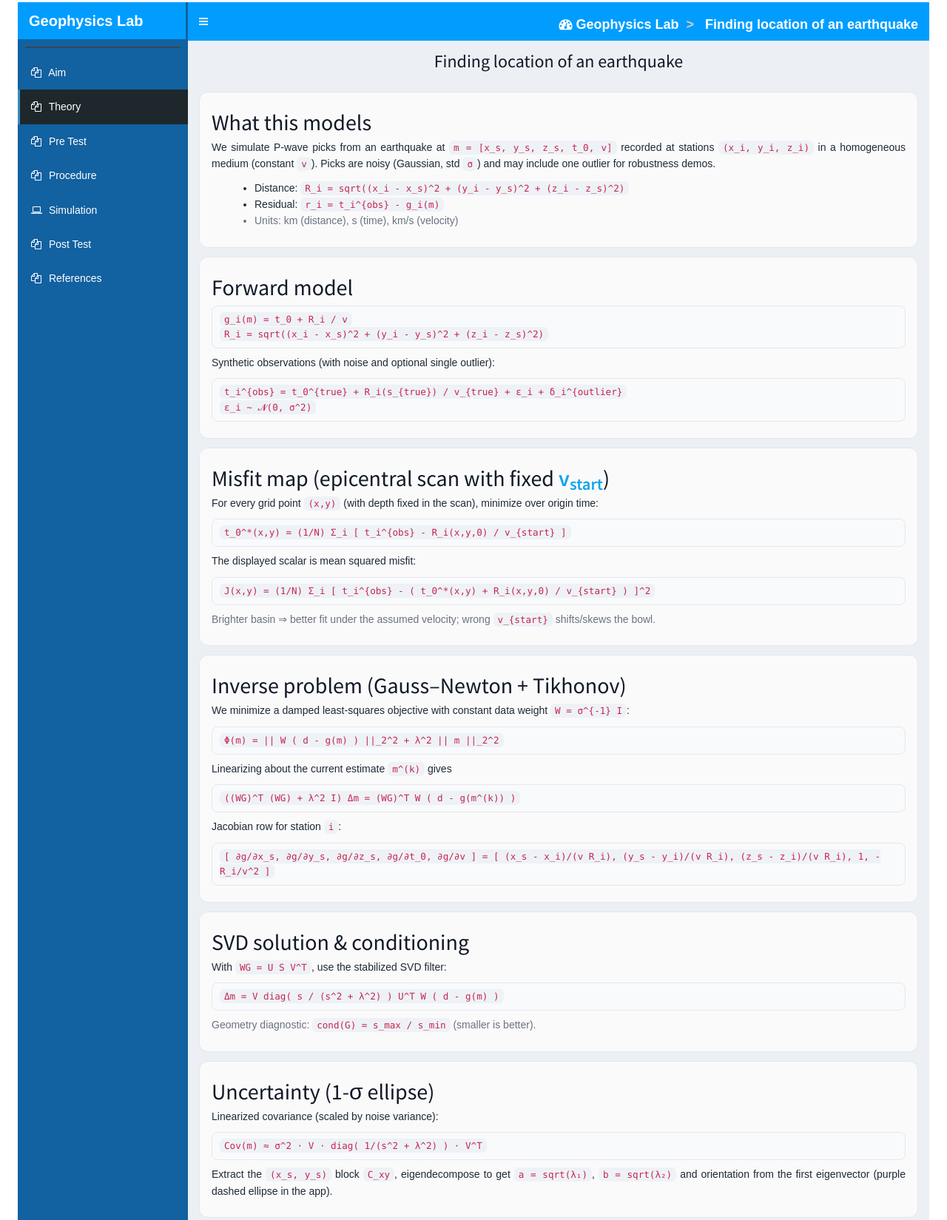
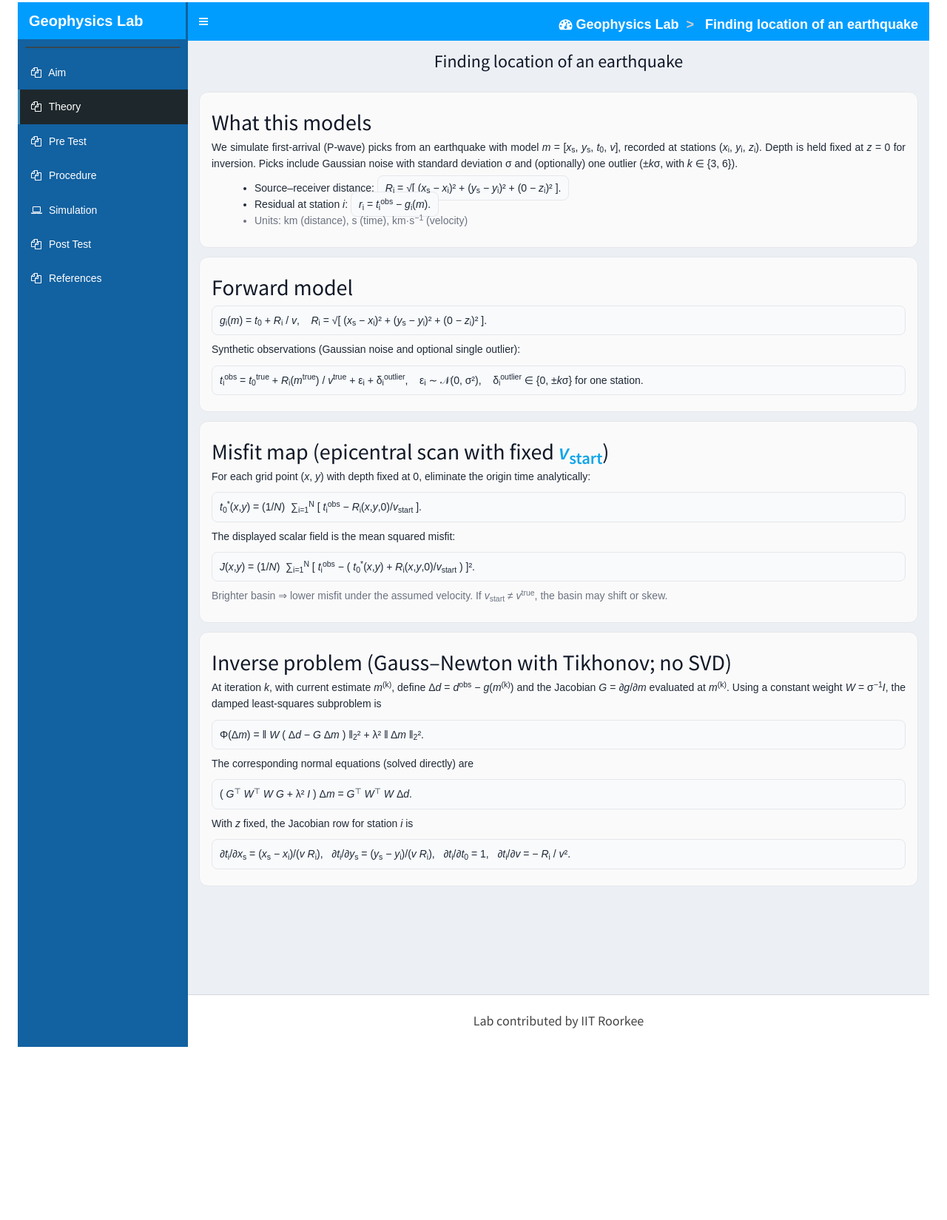
Before and after one commit to J-Jaiswal/VLabs_IITR, a plain HTML site: page labs/Exp_2/theory.html in a window 1280 px wide. Shown: the part 93-1742 px from the top of the page at 74% size. After the commit the page ends 1532 px from the top, so only its background shows below. Drawn offline with nearby package versions, Linux system fonts and the light colour scheme.

Commit message:
theory updated

```diff
--- a/labs/Exp_2/theory.html
+++ b/labs/Exp_2/theory.html
@@ -236,31 +236,41 @@
 
         <!-- Main content -->
         <section class="content">
-          <!-- <p class="muted" style="text-align: center; margin-top: 0">
-            Gauss–Newton inversion with Tikhonov damping, SVD diagnostics,
-            misfit scan, and linearized uncertainty.
-          </p> -->
-
           <div class="card">
             <h2>What this models</h2>
             <p>
-              We simulate P-wave picks from an earthquake at
-              <code>m = [x_s, y_s, z_s, t_0, v]</code> recorded at stations
-              <code>(x_i, y_i, z_i)</code> in a homogeneous medium (constant
-              <code>v</code>). Picks are noisy (Gaussian, std <code>σ</code>)
-              and may include one outlier for robustness demos.
+              We simulate first-arrival (P-wave) picks from an earthquake with
+              model
+              <em>m</em> = [<em>x</em><sub>s</sub>, <em>y</em><sub>s</sub>,
+              <em>t</em><sub>0</sub>, <em>v</em>], recorded at stations (<em
+                >x</em
+              ><sub>i</sub>, <em>y</em><sub>i</sub>, <em>z</em><sub>i</sub>).
+              Depth is held fixed at <em>z</em> = 0 for inversion. Picks include
+              Gaussian noise with standard deviation σ and (optionally) one
+              outlier (±<em>k</em>σ, with <em>k</em> ∈ {3, 6}).
             </p>
             <ul>
               <li>
-                Distance:
-                <code
-                  >R_i = sqrt((x_i - x_s)^2 + (y_i - y_s)^2 + (z_i -
-                  z_s)^2)</code
-                >
+                Source–receiver distance:
+                <span class="eq">
+                  <span class="math">
+                    <em>R</em><sub>i</sub> = √[ (<em>x</em><sub>s</sub> −
+                    <em>x</em><sub>i</sub>)² + (<em>y</em><sub>s</sub> −
+                    <em>y</em><sub>i</sub>)² + (0 − <em>z</em><sub>i</sub>)² ].
+                  </span>
+                </span>
               </li>
-              <li>Residual: <code>r_i = t_i^{obs} - g_i(m)</code></li>
+              <li>
+                Residual at station <em>i</em>:
+                <span class="eq">
+                  <span class="math">
+                    <em>r</em><sub>i</sub> = <em>t</em><sub>i</sub
+                    ><sup>obs</sup> − <em>g</em><sub>i</sub>(<em>m</em>).
+                  </span>
+                </span>
+              </li>
               <li class="muted">
-                Units: km (distance), s (time), km/s (velocity)
+                Units: km (distance), s (time), km·s<sup>−1</sup> (velocity)
               </li>
             </ul>
           </div>
@@ -268,124 +278,172 @@
           <div class="card">
             <h2>Forward model</h2>
             <div class="eq">
-              <code>g_i(m) = t_0 + R_i / v</code><br />
-              <code
-                >R_i = sqrt((x_i - x_s)^2 + (y_i - y_s)^2 + (z_i - z_s)^2)</code
-              >
+              <span class="math">
+                <em>g</em><sub>i</sub>(<em>m</em>) = <em>t</em><sub>0</sub> +
+                <em>R</em><sub>i</sub> / <em>v</em>, &nbsp;&nbsp; <em>R</em
+                ><sub>i</sub> = √[ (<em>x</em><sub>s</sub> − <em>x</em
+                ><sub>i</sub>)² + (<em>y</em><sub>s</sub> − <em>y</em
+                ><sub>i</sub>)² + (0 − <em>z</em><sub>i</sub>)² ].
+              </span>
             </div>
             <p>
-              Synthetic observations (with noise and optional single outlier):
+              Synthetic observations (Gaussian noise and optional single
+              outlier):
             </p>
             <div class="eq">
-              <code
-                >t_i^{obs} = t_0^{true} + R_i(s_{true}) / v_{true} + ε_i +
-                δ_i^{outlier}</code
-              ><br />
-              <code>ε_i ~ 𝓝(0, σ^2)</code>
+              <span class="math">
+                <em>t</em><sub>i</sub><sup>obs</sup> = <em>t</em><sub>0</sub
+                ><sup>true</sup> + <em>R</em><sub>i</sub>(<em>m</em
+                ><sup>true</sup>) / <em>v</em><sup>true</sup> + ε<sub>i</sub> +
+                δ<sub>i</sub><sup>outlier</sup>, &nbsp;&nbsp; ε<sub>i</sub> ∼
+                𝒩(0, σ²), &nbsp;&nbsp; δ<sub>i</sub><sup>outlier</sup> ∈ {0,
+                ±<em>k</em>σ} for one station.
+              </span>
             </div>
           </div>
 
           <div class="card">
             <h2>
               Misfit map (epicentral scan with fixed
-              <span class="hi">v<sub>start</sub></span
+              <span class="hi"><em>v</em><sub>start</sub></span
               >)
             </h2>
             <p>
-              For every grid point <code>(x,y)</code> (with depth fixed in the
-              scan), minimize over origin time:
+              For each grid point (<em>x</em>, <em>y</em>) with depth fixed at
+              0, eliminate the origin time analytically:
             </p>
             <div class="eq">
-              <code
-                >t_0^*(x,y) = (1/N) Σ_i [ t_i^{obs} - R_i(x,y,0) / v_{start}
-                ]</code
-              >
+              <span class="math">
+                <em>t</em><sub>0</sub><sup>*</sup>(<em>x</em>,<em>y</em>) =
+                (1/<em>N</em>) &nbsp;∑<sub>i=1</sub><sup>N</sup> [ <em>t</em
+                ><sub>i</sub><sup>obs</sup> − <em>R</em
+                ><sub>i</sub>(<em>x</em>,<em>y</em>,0)/<em>v</em
+                ><sub>start</sub> ].
+              </span>
             </div>
-            <p>The displayed scalar is mean squared misfit:</p>
+            <p>The displayed scalar field is the mean squared misfit:</p>
             <div class="eq">
-              <code
-                >J(x,y) = (1/N) Σ_i [ t_i^{obs} - ( t_0^*(x,y) + R_i(x,y,0) /
-                v_{start} ) ]^2</code
-              >
+              <span class="math">
+                <em>J</em>(<em>x</em>,<em>y</em>) = (1/<em>N</em>) &nbsp;∑<sub
+                  >i=1</sub
+                ><sup>N</sup> [ <em>t</em><sub>i</sub><sup>obs</sup> − (
+                <em>t</em><sub>0</sub><sup>*</sup>(<em>x</em>,<em>y</em>) +
+                <em>R</em><sub>i</sub>(<em>x</em>,<em>y</em>,0)/<em>v</em
+                ><sub>start</sub> ) ]².
+              </span>
             </div>
             <p class="muted">
-              Brighter basin ⇒ better fit under the assumed velocity; wrong
-              <code>v_{start}</code> shifts/skews the bowl.
+              Brighter basin ⇒ lower misfit under the assumed velocity. If
+              <em>v</em><sub>start</sub> ≠ <em>v</em><sup>true</sup>, the basin
+              may shift or skew.
             </p>
           </div>
 
           <div class="card">
-            <h2>Inverse problem (Gauss–Newton + Tikhonov)</h2>
+            <h2>Inverse problem (Gauss–Newton with Tikhonov; no SVD)</h2>
             <p>
-              We minimize a damped least-squares objective with constant data
-              weight <code>W = σ^{-1} I</code>:
+              At iteration <em>k</em>, with current estimate <em>m</em
+              ><sup>(k)</sup>, define Δ<em>d</em> = <em>d</em><sup>obs</sup> −
+              <em>g</em>(<em>m</em><sup>(k)</sup>) and the Jacobian <em>G</em> =
+              ∂<em>g</em>/∂<em>m</em> evaluated at <em>m</em><sup>(k)</sup>.
+              Using a constant weight <em>W</em> = σ<sup>−1</sup><em>I</em>, the
+              damped least-squares subproblem is
             </p>
             <div class="eq">
-              <code>Φ(m) = || W ( d - g(m) ) ||_2^2 + λ^2 || m ||_2^2</code>
+              <span class="math">
+                Φ(Δ<em>m</em>) = ‖ <em>W</em> ( Δ<em>d</em> − <em>G</em> Δ<em
+                  >m</em
+                >
+                ) ‖<sub>2</sub>² + λ² ‖ Δ<em>m</em> ‖<sub>2</sub>².
+              </span>
+            </div>
+            <p>The corresponding normal equations (solved directly) are</p>
+            <div class="eq">
+              <span class="math">
+                ( <em>G</em><sup>⊤</sup> <em>W</em><sup>⊤</sup> <em>W</em>
+                <em>G</em> + λ² <em>I</em> ) Δ<em>m</em> = <em>G</em
+                ><sup>⊤</sup> <em>W</em><sup>⊤</sup> <em>W</em> Δ<em>d</em>.
+              </span>
             </div>
             <p>
-              Linearizing about the current estimate <code>m^(k)</code> gives
+              With <em>z</em> fixed, the Jacobian row for station <em>i</em> is
             </p>
             <div class="eq">
-              <code>((WG)^T (WG) + λ^2 I) Δm = (WG)^T W ( d - g(m^(k)) )</code>
-            </div>
-            <p>Jacobian row for station <code>i</code>:</p>
-            <div class="eq">
-              <code
-                >[ ∂g/∂x_s, ∂g/∂y_s, ∂g/∂z_s, ∂g/∂t_0, ∂g/∂v ] = [ (x_s -
-                x_i)/(v R_i), (y_s - y_i)/(v R_i), (z_s - z_i)/(v R_i), 1,
-                -R_i/v^2 ]</code
-              >
+              <span class="math">
+                ∂<em>t</em><sub>i</sub>/∂<em>x</em><sub>s</sub> = (<em>x</em
+                ><sub>s</sub> − <em>x</em><sub>i</sub>)/(<em>v</em> <em>R</em
+                ><sub>i</sub>), &nbsp; ∂<em>t</em><sub>i</sub>/∂<em>y</em
+                ><sub>s</sub> = (<em>y</em><sub>s</sub> − <em>y</em
+                ><sub>i</sub>)/(<em>v</em> <em>R</em><sub>i</sub>), &nbsp; ∂<em
+                  >t</em
+                ><sub>i</sub>/∂<em>t</em><sub>0</sub> = 1, &nbsp; ∂<em>t</em
+                ><sub>i</sub>/∂<em>v</em> = − <em>R</em><sub>i</sub> /
+                <em>v</em>².
+              </span>
             </div>
           </div>
-
+          <!--
           <div class="card">
-            <h2>SVD solution &amp; conditioning</h2>
+            <h2>Iteration loop &amp; stopping</h2>
+            <p>Initialization (simple and reproducible):</p>
+            <div class="eq">
+              <span class="math">
+                <em>m</em><sup>(0)</sup> = [ mean(<em>x</em><sub>i</sub>),
+                &nbsp; mean(<em>y</em><sub>i</sub>), &nbsp; 0, &nbsp; <em>v</em
+                ><sub>start</sub> ].
+              </span>
+            </div>
+            <p>For <em>k</em> = 0, 1, …:</p>
+            <ol>
+              <li>
+                Predict <em>g</em>(<em>m</em><sup>(k)</sup>) and residuals
+                <em>r</em><sup>(k)</sup> = <em>d</em><sup>obs</sup> −
+                <em>g</em>(<em>m</em><sup>(k)</sup>).
+              </li>
+              <li>
+                Assemble <em>G</em>(<em>m</em><sup>(k)</sup>) and solve the
+                normal equations for Δ<em>m</em><sup>(k)</sup>.
+              </li>
+              <li>
+                Update &nbsp;<em>m</em><sup>(k+1)</sup> = <em>m</em
+                ><sup>(k)</sup> + Δ<em>m</em><sup>(k)</sup>.
+              </li>
+              <li>
+                Record convergence &nbsp;RMS<sup>(k)</sup> = √[ (1/<em>N</em>)
+                ∑<sub>i</sub> (<em>r</em><sub>i</sub><sup>(k)</sup>)² ].
+              </li>
+            </ol>
             <p>
-              With <code>WG = U S V^T</code>, use the stabilized SVD filter:
+              Stop when ‖Δ<em>m</em><sup>(k)</sup>‖<sub>2</sub> &lt; ε (e.g.,
+              10<sup>−4</sup>) or when the iteration count reaches
+              <em>maxIter</em>. More iterations help when the start is far from
+              the solution or the misfit valley is curved; early stopping occurs
+              naturally when the update becomes negligible (already in the
+              quadratic basin or noise-limited).
             </p>
-            <div class="eq">
-              <code>Δm = V diag( s / (s^2 + λ^2) ) U^T W ( d - g(m) )</code>
-            </div>
-            <p class="muted">
-              Geometry diagnostic: <code>cond(G) = s_max / s_min</code> (smaller
-              is better).
-            </p>
-          </div>
-
+          </div> -->
+          <!--
           <div class="card">
-            <h2>Uncertainty (1-σ ellipse)</h2>
-            <p>Linearized covariance (scaled by noise variance):</p>
-            <div class="eq">
-              <code>Cov(m) ≈ σ^2 · V · diag( 1/(s^2 + λ^2) ) · V^T</code>
-            </div>
-            <p>
-              Extract the <code>(x_s, y_s)</code> block <code>C_xy</code>,
-              eigendecompose to get <code>a = sqrt(λ₁)</code>,
-              <code>b = sqrt(λ₂)</code> and orientation from the first
-              eigenvector (purple dashed ellipse in the app).
-            </p>
-          </div>
-
-          <div class="card">
-            <h2>Notes :</h2>
+            <h2>Notes</h2>
             <ul>
               <li>
-                <span class="hi">Geometry matters:</span> spread stations around
-                the source to reduce <code>cond(G)</code> and shrink the
-                ellipse.
+                <span class="hi">Geometry matters:</span>
+                well-spread stations reduce parameter coupling and improve
+                stability of the normal equations.
               </li>
               <li>
-                <span class="hi">Velocity bias:</span> if
-                <code>v_{start} ≠ v_{true}</code>, solutions shift even for
-                small RMS.
+                <span class="hi">Velocity bias:</span>
+                if <em>v</em><sub>start</sub> differs from <em>v</em
+                ><sup>true</sup>, the misfit basin and the estimate can shift
+                even for small RMS.
               </li>
               <li class="muted">
-                Assumes constant velocity, linearized uncertainties, and
-                stations at <code>z=0</code> (depth is weakly constrained).
+                Assumptions: homogeneous velocity, depth fixed (<em>z</em>=0),
+                identical pick variance (σ²), linearized updates via
+                Gauss–Newton, and Tikhonov damping (λ) for stability.
               </li>
             </ul>
-          </div>
+          </div> -->
         </section>
       </div>
 
```
